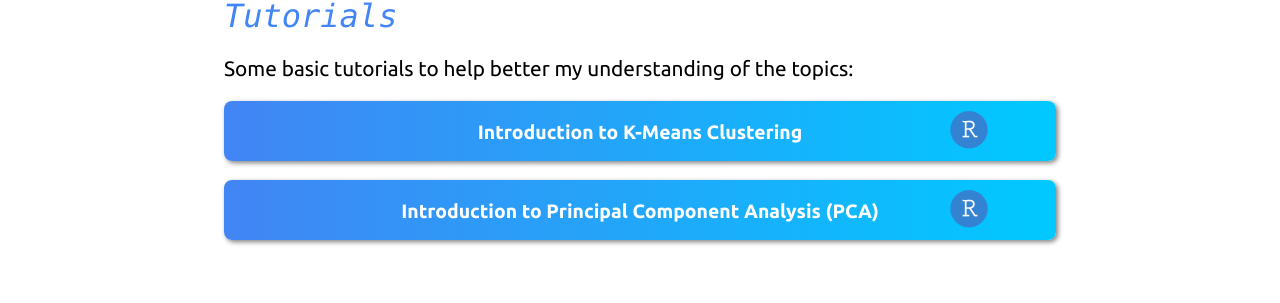
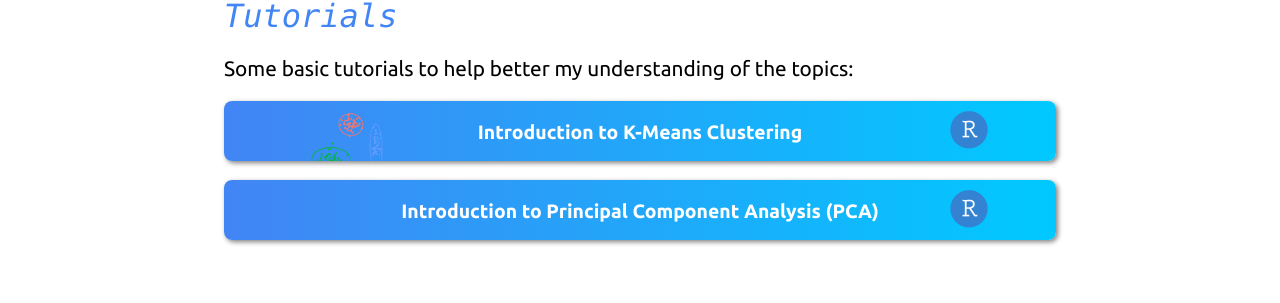
Before and after one commit to clfkenny/clfkenny.github.io, a Jekyll site: the page built from projects/index.md, in a window 1280 px wide. Shown: the part 383-686 px from the top of the page. Built offline with Jekyll 4.4.1, drawn with Linux system fonts in a browser that asks for light colours; some web fonts are replaced.

Commit message:
editing index

```diff
--- a/css/projects_index.css
+++ b/css/projects_index.css
@@ -60,12 +60,12 @@ div.item-card#pokemon{
 
 
 div.item-card#kmeans{
-  background-image:
-    url('/images/rstudio_logo.png'),
+  background-image: url('/projects/img/k_means_icon.png'),
+  url('/images/rstudio_logo.png'),
     linear-gradient(var(--gradient-direction),var(--color-gradient));
-  background-repeat: no-repeat, no-repeat;
-  background-size:100px, 100%;
-  background-position:95% -5px, 0% 0%;
+  background-repeat: no-repeat, no-repeat, no-repeat;
+  background-size:100px, 100px, 100%;
+  background-position:10% 10px, 95% -5px, 0% 0%;
 }
 
 div.item-card#pca{
```
Also changed, not shown: projects/kmeans_intro/kmeans_intro.Rmd (+11 -0 lines), projects/img/k_means_icon.png (added), projects/kmeans_intro/test.png (added), 1 other file.
